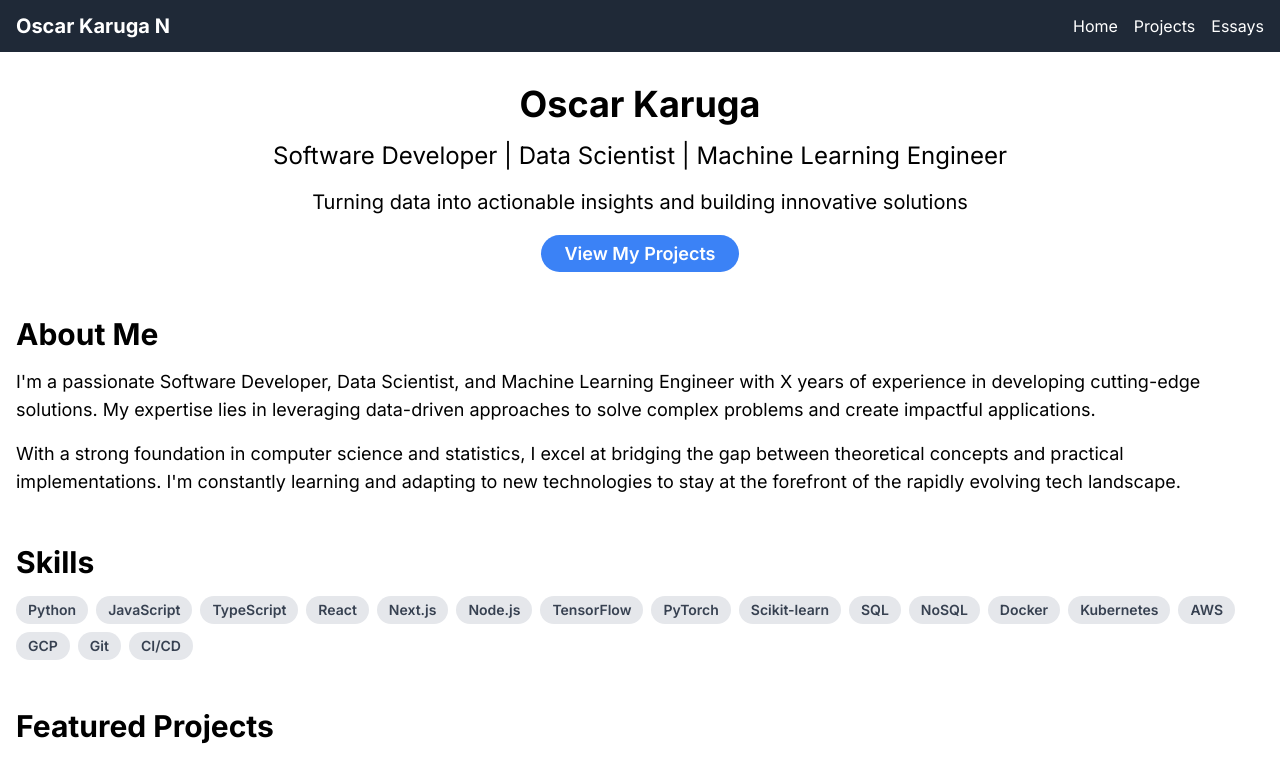
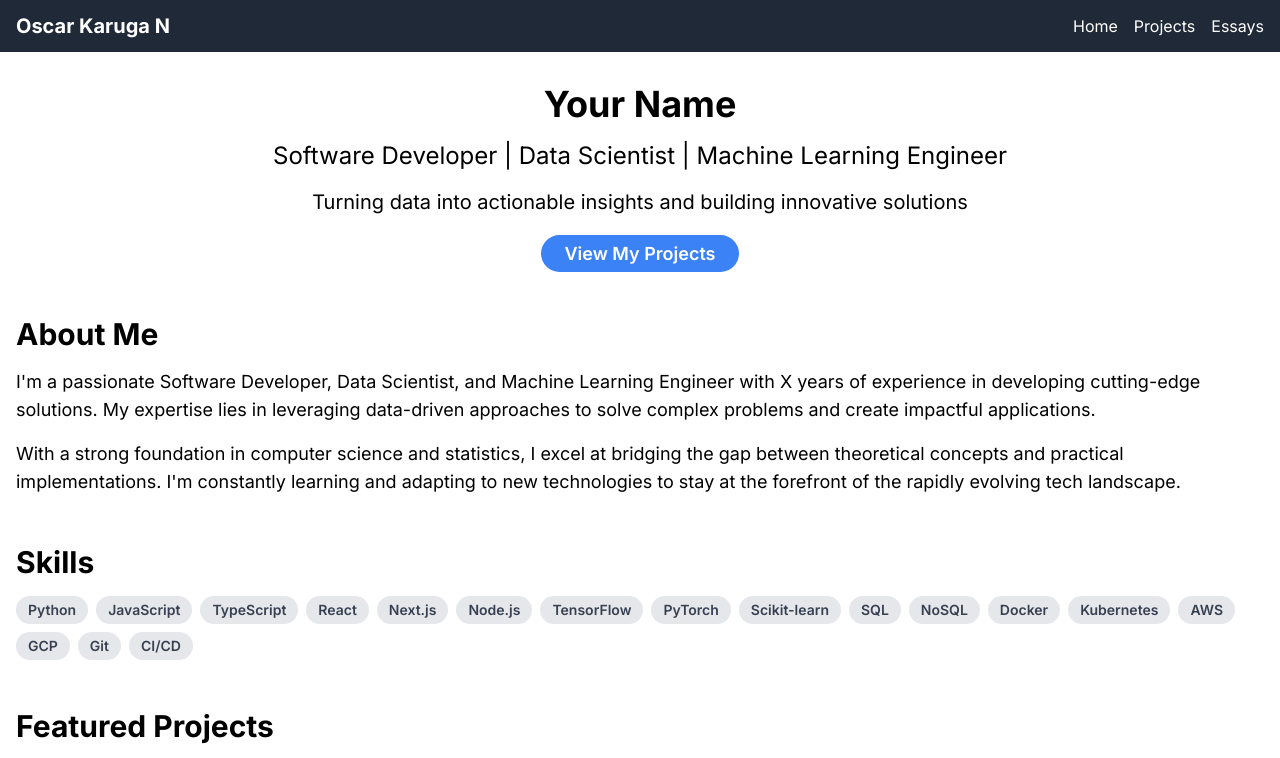
Before and after one commit to oscar066/portfolio, a Next.js app in the folder frontend/: page / in a window 1280 px wide. Shown: the top 758 px of the page. Built offline with nearby package versions, Linux system fonts and the light colour scheme.

Commit message:
:construction: Fixed linting for deployment

```diff
--- a/frontend/src/app/page.tsx
+++ b/frontend/src/app/page.tsx
@@ -4,7 +4,7 @@ export default function Home() {
   return (
     <div className="space-y-12">
       <section className="text-center">
-        <h1 className="text-4xl font-bold mb-4">Oscar Karuga</h1>
+        <h1 className="text-4xl font-bold mb-4">Your Name</h1>
         <h2 className="text-2xl mb-4">Software Developer | Data Scientist | Machine Learning Engineer</h2>
         <p className="text-xl mb-6">Turning data into actionable insights and building innovative solutions</p>
         <Link href="/projects" className="bg-blue-500 text-white py-2 px-6 rounded-full text-lg font-semibold hover:bg-blue-600 transition duration-300">
@@ -15,10 +15,10 @@ export default function Home() {
       <section>
         <h2 className="text-3xl font-bold mb-4">About Me</h2>
         <p className="text-lg mb-4">
-          I'm a passionate Software Developer, Data Scientist, and Machine Learning Engineer with X years of experience in developing cutting-edge solutions. My expertise lies in leveraging data-driven approaches to solve complex problems and create impactful applications.
+          I&apos;m a passionate Software Developer, Data Scientist, and Machine Learning Engineer with X years of experience in developing cutting-edge solutions. My expertise lies in leveraging data-driven approaches to solve complex problems and create impactful applications.
         </p>
         <p className="text-lg">
-          With a strong foundation in computer science and statistics, I excel at bridging the gap between theoretical concepts and practical implementations. I'm constantly learning and adapting to new technologies to stay at the forefront of the rapidly evolving tech landscape.
+          With a strong foundation in computer science and statistics, I excel at bridging the gap between theoretical concepts and practical implementations. I&apos;m constantly learning and adapting to new technologies to stay at the forefront of the rapidly evolving tech landscape.
         </p>
       </section>
 
@@ -64,7 +64,7 @@ export default function Home() {
 
       <section>
         <h2 className="text-3xl font-bold mb-4">Contact Me</h2>
-        <p className="mb-4">I'm always open to new opportunities and collaborations. Feel free to reach out!</p>
+        <p className="mb-4">I&apos;m always open to new opportunities and collaborations. Feel free to reach out!</p>
         <a href="mailto:your.email@example.com" className="bg-blue-500 text-white py-2 px-6 rounded-full text-lg font-semibold hover:bg-blue-600 transition duration-300">
           Get in Touch
         </a>
```
